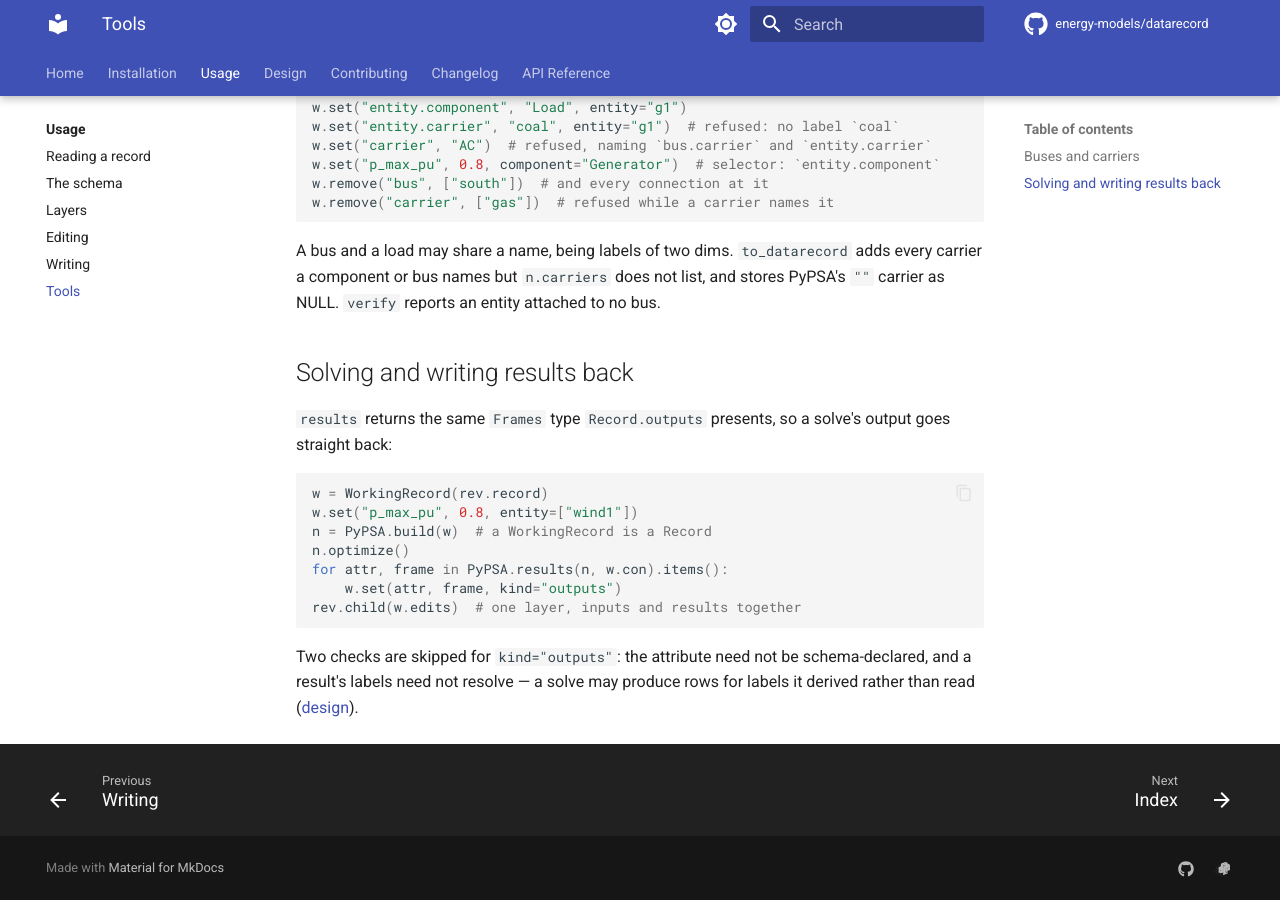
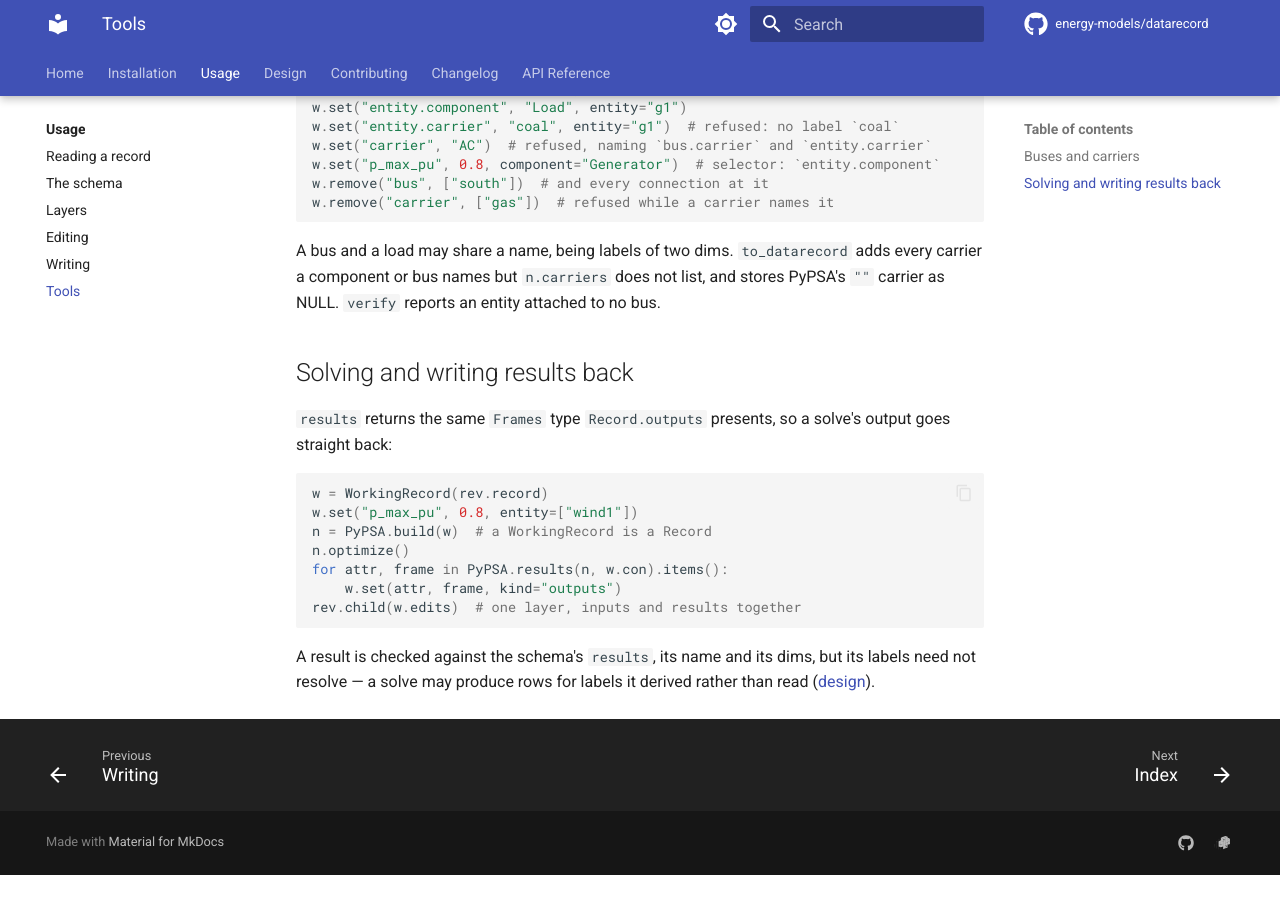
Before and after one commit to energy-models/datarecord, an MkDocs documentation site: the page built from docs/usage/tools.md, in a window 1280 px wide and 900 px high, scrolled down 1134 px. Built offline with MkDocs 1.6.1 and Material for MkDocs 9.7.7, drawn with Linux system fonts in a browser that asks for light colours; comment, search, counter and statistics services are not loaded; after the commit the page ends 2009 px from its top, so only the background shows below that.

Commit message:
docs: a result's name is checked against results
Co-Authored-By: Claude Opus 5.5 <noreply@anthropic.com>

````diff
--- a/docs/usage/tools.md
+++ b/docs/usage/tools.md
@@ -69,4 +69,4 @@ for attr, frame in PyPSA.results(n, w.con).items():
 rev.child(w.edits)  # one layer, inputs and results together
 ```
 
-Two checks are skipped for `kind="outputs"`: the attribute need not be schema-declared, and a result's labels need not resolve — a solve may produce rows for labels it derived rather than read ([design](../design/working-record.md#results-through-kindoutputs)).
+A result is checked against the schema's `results`, its name and its dims, but its labels need not resolve — a solve may produce rows for labels it derived rather than read ([design](../design/working-record.md#results-through-kindoutputs)).
````
